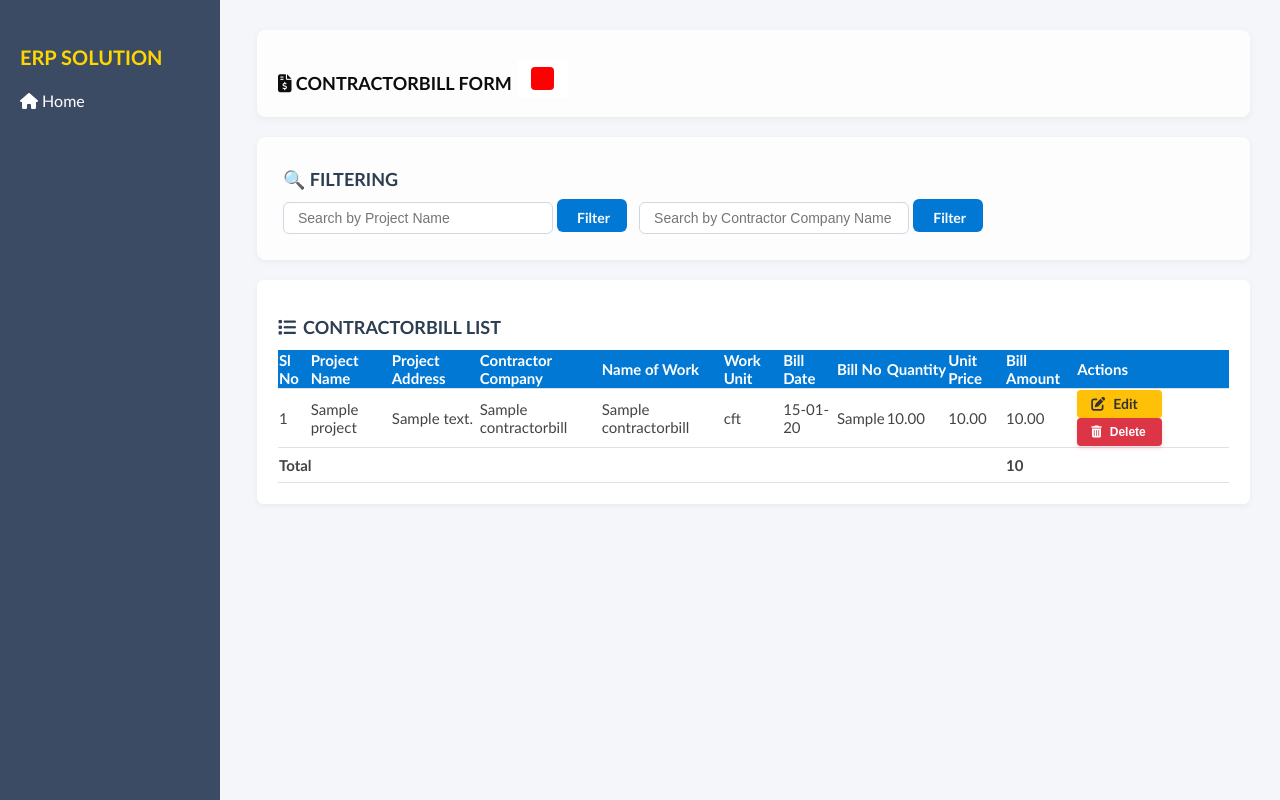
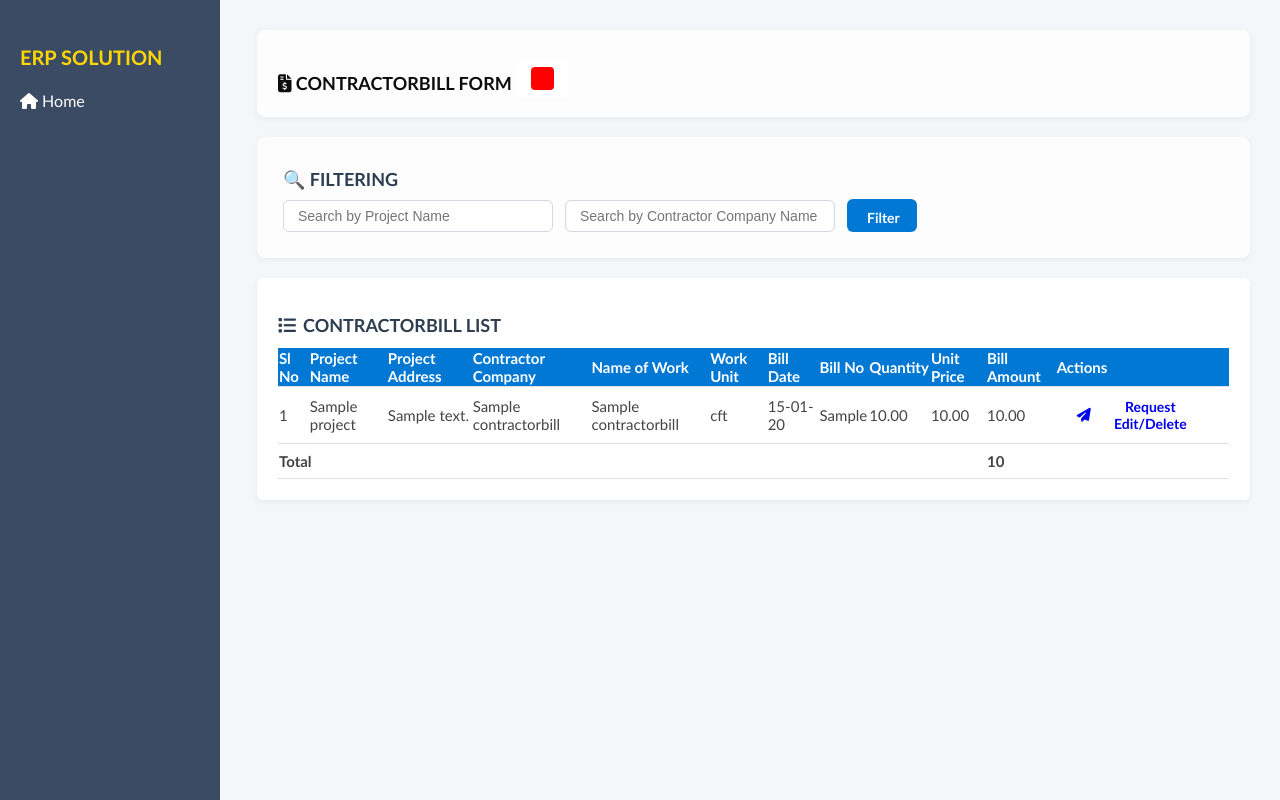
Before and after one commit to FAISAL-450/JAMAL-PROJECT, a Django app: page /contractorbill/dashboard/ in a window 1280 px wide. Run offline with Django 5.2, Linux system fonts and the light colour scheme; a user stored in the database is signed in; tables that the repository leaves empty hold one stand-in row (values such as "Sample post").

Commit message:
Full project update: JAMAL_PROJECT – new apps, templates, settings

```diff
--- a/contractorbill/templates/contractorbill/contractorbill_dashboard.html
+++ b/contractorbill/templates/contractorbill/contractorbill_dashboard.html
@@ -60,25 +60,17 @@
 </section>
 {% endif %}
 
-<!-- 🔍 Search Section -->
+<!-- 🔍 Filter/Search -->
 <section class="filter-section">
   <h2>🔍 FILTERING</h2>
-  <form method="get" class="filter-form">
-
-    <div class="filter-row">
-      <input type="text" name="project" value="{{ project }}" placeholder="Search by Project Name">
+  <form method="get">
+    <input type="text" name="project" value="{{ project|default:'' }}" placeholder="Search by Project Name">
+    <input type="text" name="contractor_company_name" value="{{ contractor_company_name|default:'' }}" placeholder="Search by Contractor Company Name">
     <button type="submit" class="btn blue">Filter</button>
-    </div>
-
-    <div class="filter-row">
-      <input type="text" name="contractor_company_name" value="{{ contractor_company_name }}" placeholder="Search by Contractor Company Name">
-      <button type="submit" class="btn blue">Filter</button>
-    </div>
-
   </form>
 </section>
 
-<!-- 📋 Contractorbill List -->
+<!-- 📋 Contractorbill List Section -->
 <section class="table-section">
   <header class="table-header">
     <h2><i class="fas fa-list"></i> CONTRACTORBILL LIST</h2>
@@ -118,22 +110,49 @@
           <td>{{ contractorbill.bill_amount }}</td>
 
           <td>
-            {% if contractorbill.created_by == request.user %}
+
+            <!-- ✅ Admin sees pending requests -->
+            {% if is_admin and contractorbill.edit_request_pending %}
+              <a href="{% url 'contractorbill_approve_team_permission' contractorbill.pk %}"
+                 class="btn blue action-btn">
+                <i class="fas fa-check-circle"></i> Approve Request
+              </a>
+            {% endif %}
+
+            <!-- ✅ Team member actions -->
+            {% if contractorbill.created_by == current_user %}
+
+              {% if contractorbill.allow_team_edit %}
+                <!-- ✅ Edit -->
                 <a href="{% url 'contractorbill_edit_contractorbill' contractorbill.pk %}?q={{ query }}&project={{ project }}&contractor_company_name={{ contractor_company_name }}"
                    class="btn yellow action-btn">
                   <i class="fas fa-edit"></i> Edit
                 </a>
 
+                <!-- ✅ Delete -->
                 <form method="post"
                       action="{% url 'contractorbill_delete_contractorbill' contractorbill.pk %}?q={{ query }}&project={{ project }}&contractor_company_name={{ contractor_company_name }}"
                       style="display:inline;">
                   {% csrf_token %}
-                <button type="submit"
-                        class="btn red action-btn"
+                  <button type="submit" class="btn red action-btn"
                           onclick="return confirm('Delete this contractorbill?');">
                     <i class="fas fa-trash-alt"></i> Delete
                   </button>
                 </form>
+
+              {% elif contractorbill.edit_request_pending %}
+                <!-- ⏳ Pending -->
+                <span class="badge badge-warning">
+                  <i class="fas fa-hourglass-half"></i> Request Pending
+                </span>
+
+              {% else %}
+                <!-- 📩 Request permission -->
+                <a href="{% url 'contractorbill_request_team_permission' contractorbill.pk %}"
+                   class="btn btn-outline-primary action-btn">
+                  <i class="fas fa-paper-plane"></i> Request Edit/Delete
+                </a>
+              {% endif %}
             {% endif %}
           </td>
         </tr>
--- a/contractorbill/views.py
+++ b/contractorbill/views.py
@@ -65,33 +65,37 @@ def get_paginated_queryset(request, queryset, per_page=10):
 @login_required
 def contractorbill_dashboard(request):
     query = request.GET.get("q", "").strip()
-    project = request.GET.get("project", "").strip() or None
-    contractor_company_name = request.GET.get("contractor_company_name", "").strip() or None
+    project = request.GET.get("project", "").strip()
+    contractor_company_name = request.GET.get("contractor_company_name", "").strip()
 
     is_admin = is_azure_admin(request.user)
 
-    # ✅ Team member sees only their own records
+    # ✅ Unified filtering (team sees only their own)
     contractorbills = filter_contractorbills(
-        query=query,
-        user=request.user,
-        project=project,
-        contractor_company_name=contractor_company_name,
+        query=query if query else None,
+        user=request.user if not is_admin else None,
+        project=project if project else None,
+        contractor_company_name=contractor_company_name if contractor_company_name else None,
     )
-
     contractorbills_page = get_paginated_queryset(request, contractorbills)
 
     # ✅ Form initialization
     form = ContractorbillForm(request.POST or None, user=request.user)
 
-    # ✅ Team member can add new records
+    # ✅ Team member can create new contractor bills
     if not is_admin and request.method == "POST" and form.is_valid():
         contractorbill = form.save(commit=False)
         contractorbill.created_by = request.user
+
         profile = getattr(request.user, "contractorbill_profile", None)
         contractorbill.team = getattr(profile, "role", "cm")
+
         contractorbill.save()
         messages.success(request, "✅ Contractor bill created successfully.")
-        return redirect(f"{reverse('contractorbill_dashboard')}?q={query}")
+
+        return redirect(
+            f"{reverse('contractorbill_dashboard')}?q={query}&project={project}&contractor_company_name={contractor_company_name}"
+        )
 
     # ✅ Total amount
     total_bill_amount = contractorbills.aggregate(Sum('bill_amount'))['bill_amount__sum'] or 0
@@ -99,8 +103,8 @@ def contractorbill_dashboard(request):
     context = {
         "contractorbills": contractorbills_page,
         "query": query,
-        "project": project or "",
-        "contractor_company_name": contractor_company_name or "",
+        "project": project,
+        "contractor_company_name": contractor_company_name,
         "form": form,
         "mode": "list",
         "readonly": is_admin,
@@ -115,16 +119,15 @@ def contractorbill_dashboard(request):
 @login_required
 def contractorbill_admin_dashboard(request):
     query = request.GET.get("q", "").strip()
-    project = request.GET.get("project", "").strip() or None
-    contractor_company_name = request.GET.get("contractor_company_name", "").strip() or None
+    project = request.GET.get("project", "").strip()
+    contractor_company_name = request.GET.get("contractor_company_name", "").strip()
 
     # ✅ Admin sees ALL records
     contractorbills = filter_contractorbills(
-        query=query,
-        project=project,
-        contractor_company_name=contractor_company_name,
+        query=query if query else None,
+        project=project if project else None,
+        contractor_company_name=contractor_company_name if contractor_company_name else None,
     )
-
     contractorbills_page = get_paginated_queryset(request, contractorbills)
 
     total_bill_amount = contractorbills.aggregate(Sum('bill_amount'))['bill_amount__sum'] or 0
@@ -132,8 +135,8 @@ def contractorbill_admin_dashboard(request):
     context = {
         "contractorbills": contractorbills_page,
         "query": query,
-        "project": project or "",
-        "contractor_company_name": contractor_company_name or "",
+        "project": project,
+        "contractor_company_name": contractor_company_name,
         "form": ContractorbillForm(),
         "mode": "admin",
         "readonly": True,
@@ -147,9 +150,10 @@ def contractorbill_admin_dashboard(request):
 @login_required
 def contractorbill_edit_contractorbill(request, pk):
     contractorbill = get_object_or_404(Contractorbill, pk=pk)
+    is_admin = is_azure_admin(request.user)
 
-    # ✅ Only the owner can edit
-    if contractorbill.created_by != request.user:
+    # ✅ Admin OR Owner with team-edit permission
+    if not (is_admin or (contractorbill.created_by == request.user and contractorbill.allow_team_edit)):
         raise PermissionDenied
 
     query = request.GET.get("q", "").strip()
@@ -158,12 +162,22 @@ def contractorbill_edit_contractorbill(request, pk):
     if form.is_valid():
         updated_contractorbill = form.save(commit=False)
         updated_contractorbill.updated_by = request.user
+
+        # ✅ Reset team permission after edit (same as project logic)
+        if not is_admin:
+            updated_contractorbill.allow_team_edit = False
+            updated_contractorbill.edit_request_pending = False
+
         updated_contractorbill.save()
+        messages.success(request, "✏️ Contractor bill updated successfully.")
 
-        messages.success(request, "✏️ Contractor bill updated successfully.")
-        return redirect(f"{reverse('contractorbill_dashboard')}?q={query}")
+        redirect_url = 'contractorbill_admin_dashboard' if is_admin else 'contractorbill_dashboard'
+        return redirect(f"{reverse(redirect_url)}?q={query}")
 
-    contractorbills = filter_contractorbills(query=query, user=request.user)
+    contractorbills = filter_contractorbills(
+        query=query,
+        user=request.user if not is_admin else None
+    )
     contractorbills_page = get_paginated_queryset(request, contractorbills)
 
     context = {
@@ -172,8 +186,8 @@ def contractorbill_edit_contractorbill(request, pk):
         "contractorbill": contractorbill,
         "query": query,
         "contractorbills": contractorbills_page,
-        "readonly": False,  # ✅ Owner can edit
-        "is_admin": False,  # ✅ Admin cannot edit
+        "readonly": is_admin,
+        "is_admin": is_admin,
         "current_user": request.user,
     }
     return render(request, "contractorbill/contractorbill_dashboard.html", context)
@@ -182,9 +196,10 @@ def contractorbill_edit_contractorbill(request, pk):
 @login_required
 def contractorbill_delete_contractorbill(request, pk):
     contractorbill = get_object_or_404(Contractorbill, pk=pk)
+    is_admin = is_azure_admin(request.user)
 
-    # ✅ Only the owner can delete
-    if contractorbill.created_by != request.user:
+    # ✅ Admin OR Owner with team-edit permission
+    if not (is_admin or (contractorbill.created_by == request.user and contractorbill.allow_team_edit)):
         raise PermissionDenied
 
     query = request.GET.get("q", "").strip()
@@ -194,7 +209,9 @@ def contractorbill_delete_contractorbill(request, pk):
         contractorbill.delete()
 
         messages.success(request, f"🗑️ Contractor bill '{name}' deleted successfully.")
-        return redirect(f"{reverse('contractorbill_dashboard')}?q={query}")
+
+        redirect_url = 'contractorbill_admin_dashboard' if is_admin else 'contractorbill_dashboard'
+        return redirect(f"{reverse(redirect_url)}?q={query}")
 
     return render(request, "contractorbill/confirm_delete.html", {
         "contractorbill": contractorbill,
@@ -206,6 +223,7 @@ def contractorbill_delete_contractorbill(request, pk):
 @login_required
 def contractorbill_approve_team_permission(request, pk):
     contractorbill = get_object_or_404(Contractorbill, pk=pk)
+
     contractorbill.allow_team_edit = True
     contractorbill.edit_request_pending = False
     contractorbill.updated_by = request.user
@@ -213,8 +231,9 @@ def contractorbill_approve_team_permission(request, pk):
 
     messages.success(
         request,
-        f"✅ Edit/delete permission granted for '{contractorbill.contractor_company_name}'."
+        f"✅ Edit/delete permission granted for '{contractorbill.contractor_company_name}'. Team member can now proceed."
     )
+
     return redirect(reverse('contractorbill_admin_dashboard'))
 
 # J - Team Member Requests Edit/Delete Access
@@ -228,6 +247,7 @@ def contractorbill_request_team_permission(request, pk):
     if not contractorbill.edit_request_pending:
         contractorbill.edit_request_pending = True
         contractorbill.save()
+
         messages.success(
             request,
             f"📩 Request sent to admin for '{contractorbill.contractor_company_name}'. Awaiting approval."
```
Lines whose indentation alone changed are shown as unchanged.
